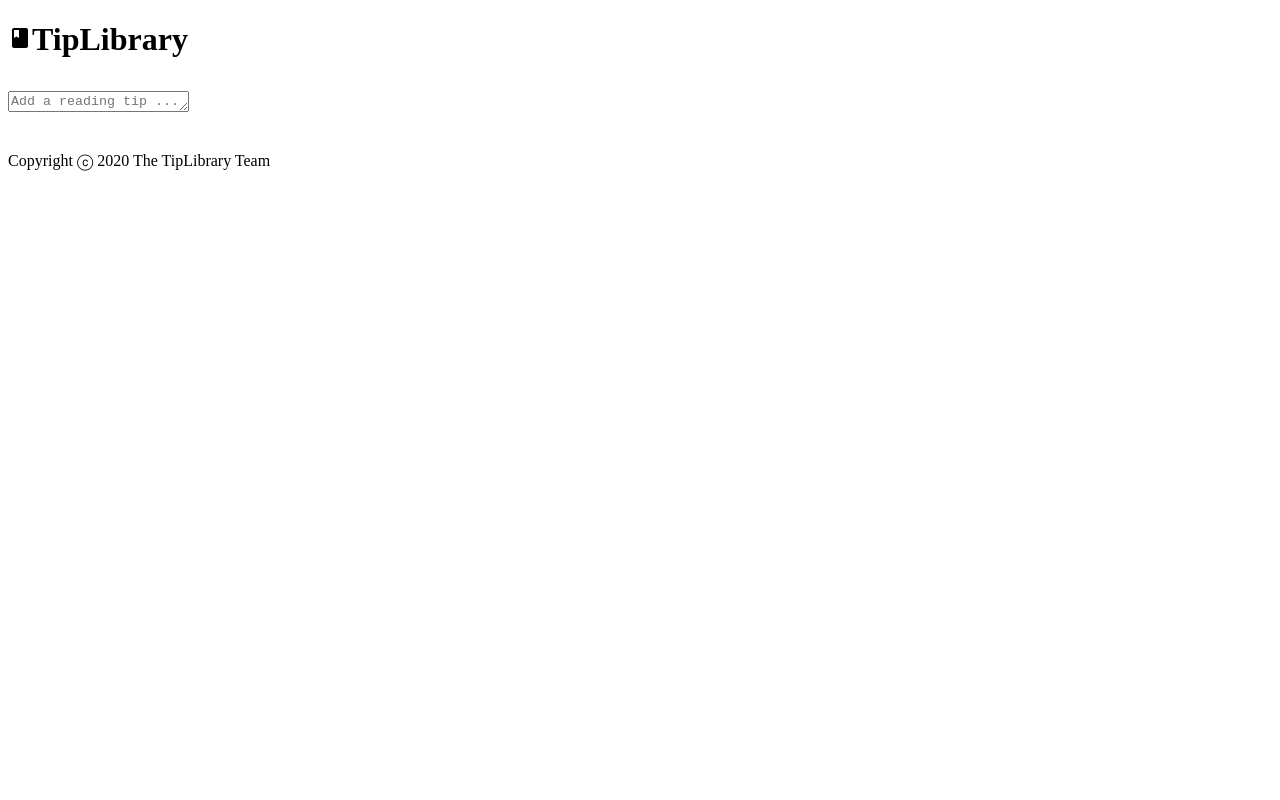
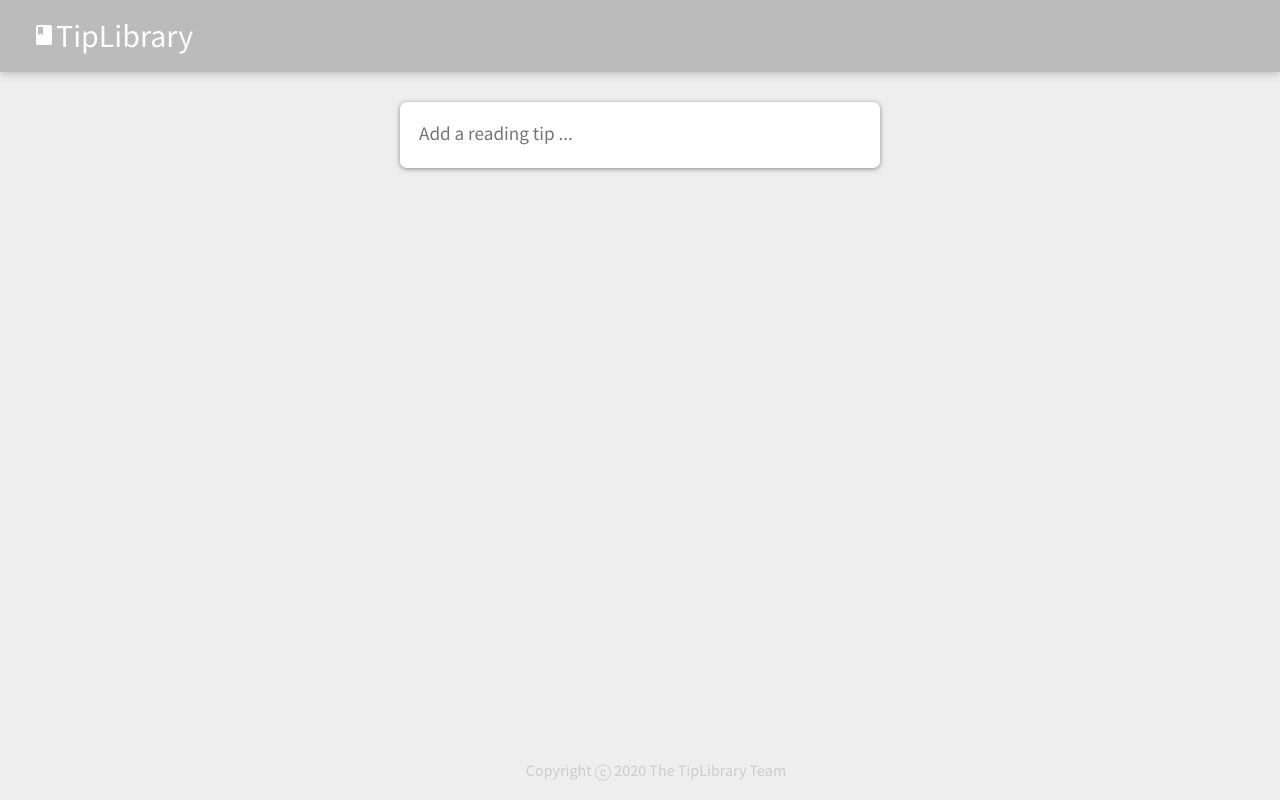
Before and after one commit to artoh/TipLibrary, a React (Create React App) app in the folder frontend/: page / in a window 1280 px wide. Built offline with nearby package versions, Linux system fonts and the light colour scheme.

Commit message:
lisataan styles.css

```diff
--- a/frontend/public/index.html
+++ b/frontend/public/index.html
@@ -25,10 +25,15 @@
       Learn how to configure a non-root public URL by running `npm run build`.
     -->
     <title>Tip Library</title>
+    <link font-family: "Source Sans Pro", sans-serif:
+    href="https://fonts.googleapis.com/css?family=Source+Sans+Pro&display=swap"
+    rel="stylesheet" />
+    <link rel="stylesheet" href="styles.css" />
   </head>
   <body>
     <noscript>You need to enable JavaScript to run this app.</noscript>
     <div id="root"></div>
+    <script src="../src/index.js" type="text/jsx"></script>
     <!--
       This HTML file is a template.
       If you open it directly in the browser, you will see an empty page.
--- /dev/null
+++ b/frontend/public/styles.css
@@ -0,0 +1,109 @@
+* {
+    padding: 0;
+    margin: 0;
+    box-sizing: border-box;
+  }
+
+  html {
+    font-family: "Source Sans Pro", sans-serif;
+  }
+
+  body {
+    background: #eee;
+    padding: 0 16px;
+  }
+
+  header {
+    background-color: #bbb;
+    margin: auto -16px;
+    padding: 16px 32px;
+    box-shadow: 0 0 10px 0 rgba(0, 0, 0, 0.3);
+  }
+
+  header h1 {
+    color: #fff;
+    font-family: "Source Sans Pro", sans-serif;
+    font-weight: 200;
+  }
+
+  footer {
+    position: absolute;
+    text-align: center;
+    bottom: 0;
+    width: 100%;
+    height: 2.5rem;
+  }
+
+  footer p {
+    color: #ccc;
+  }
+
+  .tip {
+    background: #fff;
+    border-radius: 7px;
+    box-shadow: 0 2px 5px #ccc;
+    padding: 10px;
+    width: 240px;
+    margin: 16px;
+    float: left;
+  }
+
+  .tip h1 {
+    font-size: 1.1em;
+    margin-bottom: 6px;
+  }
+
+  .tip p {
+    font-size: 1.1em;
+    margin-bottom: 10px;
+    white-space: pre-wrap;
+    word-wrap: break-word;
+  }
+
+  .tip button {
+    position: relative;
+    float: right;
+    margin-right: 10px;
+    color: #bbb;
+    border: none;
+    width: 36px;
+    height: 36px;
+    cursor: pointer;
+    outline: none;
+  }
+
+  form.create-tip {
+    position: relative;
+    width: 480px;
+    margin: 30px auto 20px auto;
+    background: #fff;
+    padding: 15px;
+    border-radius: 7px;
+    box-shadow: 0 1px 5px rgb(138, 137, 137);
+  }
+
+  form.create-tip input,
+  form.create-tip textarea {
+    width: 100%;
+    border: none;
+    padding: 4px;
+    outline: none;
+    font-size: 1.2em;
+    font-family: inherit;
+    resize: none;
+  }
+
+  form.create-tip button {
+    position: absolute;
+    right: 18px;
+    bottom: -18px;
+    background: #bbb;
+    color: #fff;
+    border: none;
+    border-radius: 50%;
+    width: 36px;
+    height: 36px;
+    box-shadow: 0 1px 3px rgba(0, 0, 0, 0.3);
+    cursor: pointer;
+    outline: none;
+  }
```
